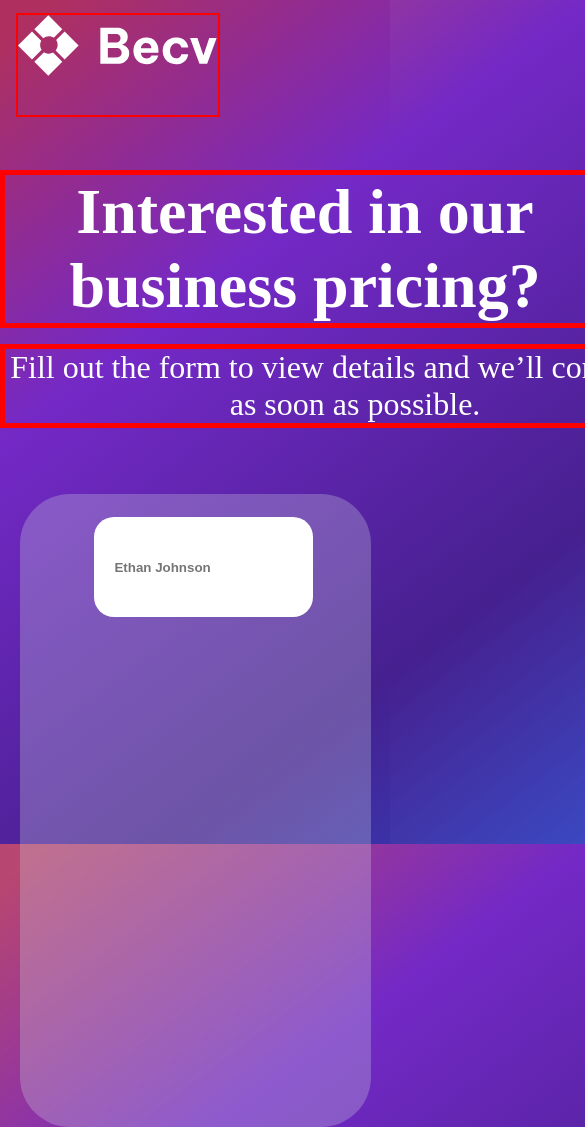
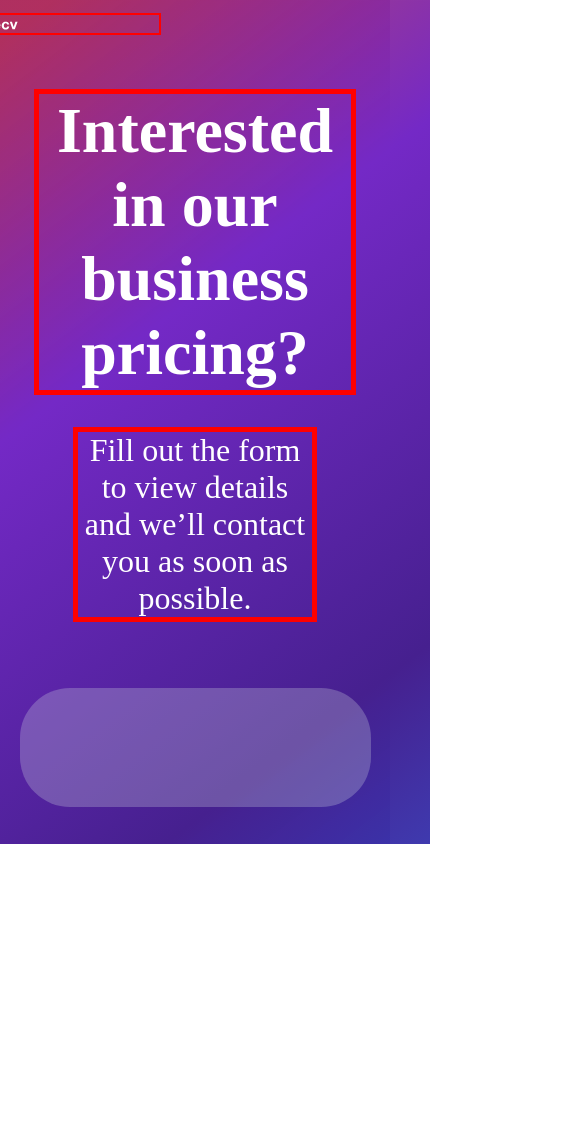
Before and after one commit to Slade-the-coder/Responsive-Contact-page, a plain HTML site: page docs/index.html in a window 390 px wide. Shown: the top 1127 px of the page, 585 px wide, since content can reach past the window. After the commit the page ends 844 px from the top, so only its background shows below. Drawn offline with Linux system fonts and the light colour scheme.

Commit message:
Getting there with the iPhone 12

```diff
--- a/docs/style.css
+++ b/docs/style.css
@@ -8,6 +8,9 @@ body, html {
     background-position: center;
     background-repeat: no-repeat;
     background-attachment: fixed;
+    display: flex;
+    align-items: center; /* horizontal*/
+    flex-direction: column;
 }
 
 .icon {
@@ -15,7 +18,7 @@ body, html {
     background-size: contain;
     position: relative;
     top: 1.5%;
-    left: 4%;
+    right: 35%;
     border: 2px solid red;
     width: 200px;
     height: 100px;
@@ -39,7 +42,7 @@ p {
 
 span.head {
     font-size: 4rem;
-    width: 600px;
+    width: 80%;
     font-weight: bold;
     display: inline-block;
     border: 5px solid red;
@@ -47,7 +50,7 @@ span.head {
 
 span.instruction {
     font-size: 2rem;
-    width: 700px;
+    width: 60%;
     display: inline-block;
     border: 5px solid red;
 }
@@ -64,13 +67,12 @@ span.instruction {
 
 .name {
     position: relative;
-    bottom: 550px;
-    left: 100px;
+    bottom: 1200%;
 }
 
 label {
     font-family: "Be Vietnam Pro";
-    font-size: 0.875rem;
+    font-size: 2rem;
     color: #F8FAFC;
 }
 
@@ -80,7 +82,9 @@ input {
     top: 40px;
     right: 43px;
     height: 60px;
+    width: 100%;
     padding: 20px;
+    font-size: 2em;
     border: 0;
     font-weight: bold;
 }
```
